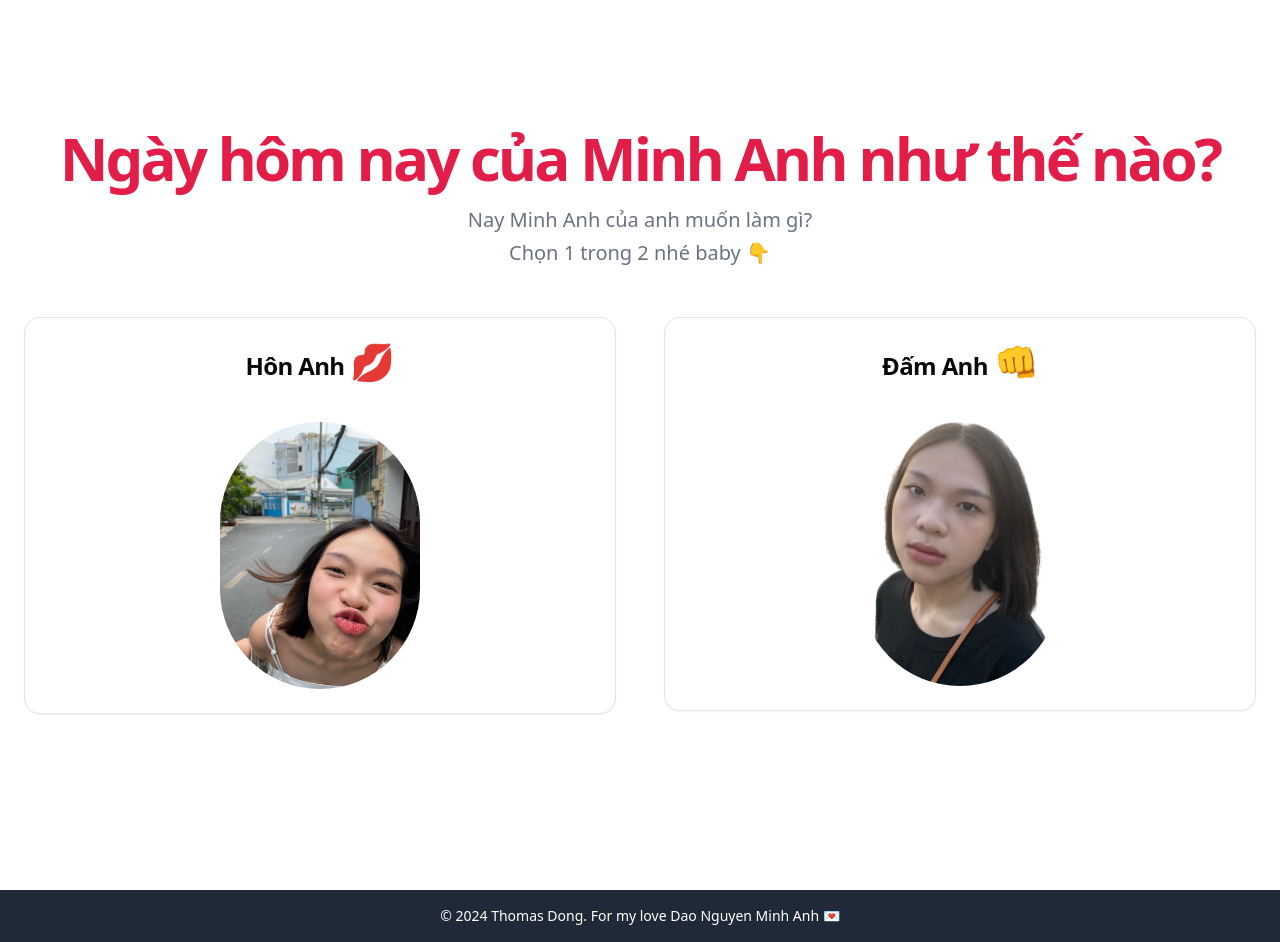
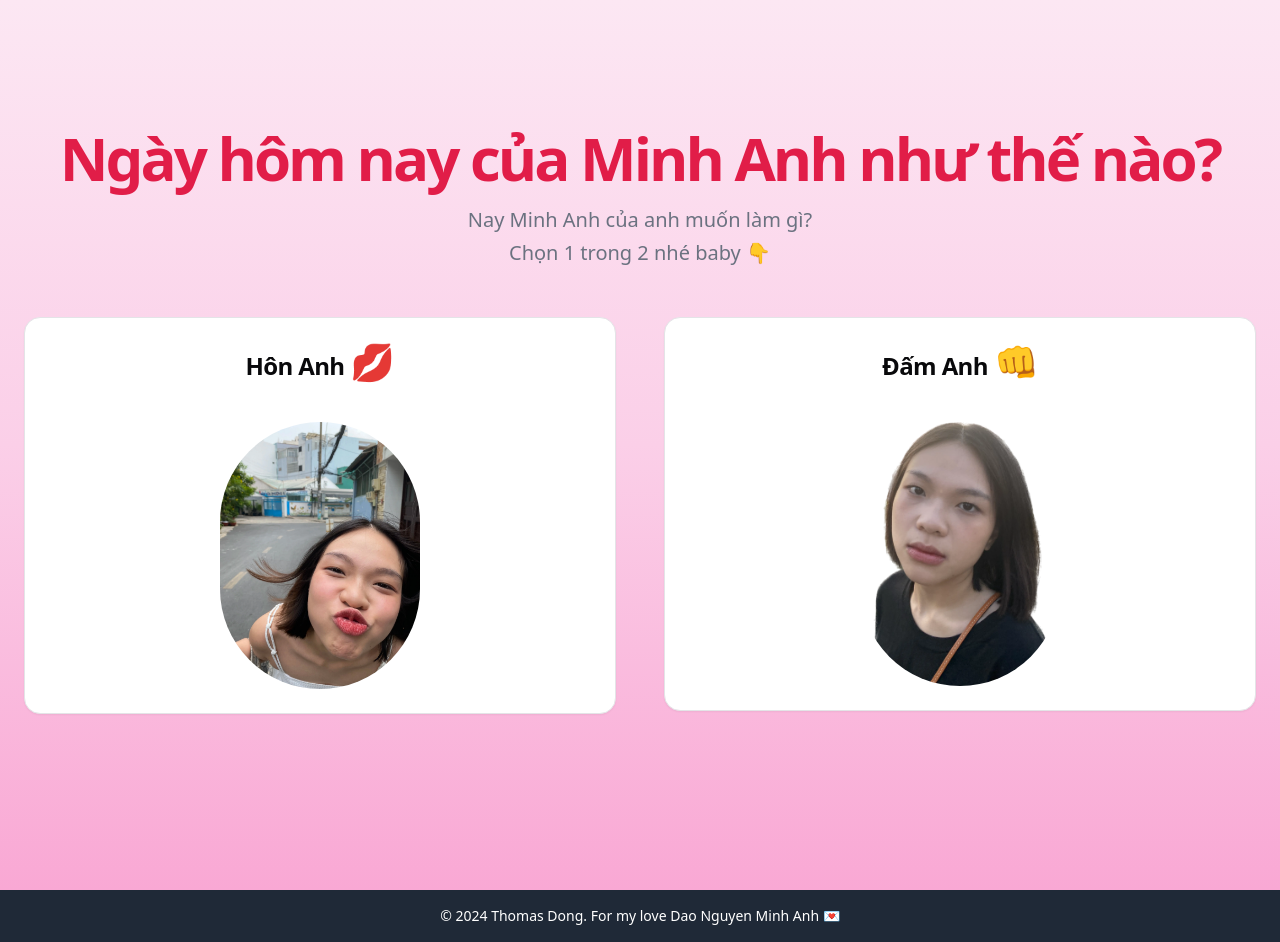
Before and after one commit to dgbaoquoc/minh-anh, a Next.js app: page / in a window 1280 px wide. Built offline with nearby package versions, Linux system fonts and the light colour scheme.

Commit message:
gradient landing page

```diff
--- a/app/(landing)/page.tsx
+++ b/app/(landing)/page.tsx
@@ -5,7 +5,7 @@ import Image from "next/image";
 
 export default async function HomePage() {
   return (
-    <main className="w-full py-12 md:py-24 lg:py-32">
+    <main className="w-full py-12 md:py-24 lg:py-32 bg-gradient-to-b from-pink-100 via-pink-200 to-pink-300">
       <div className="container px-4 md:px-6">
         <div className="flex flex-col items-center justify-center space-y-4 text-center">
           <h1 className="text-primary text-3xl font-bold tracking-tighter sm:text-5xl xl:text-6xl/none">
```
